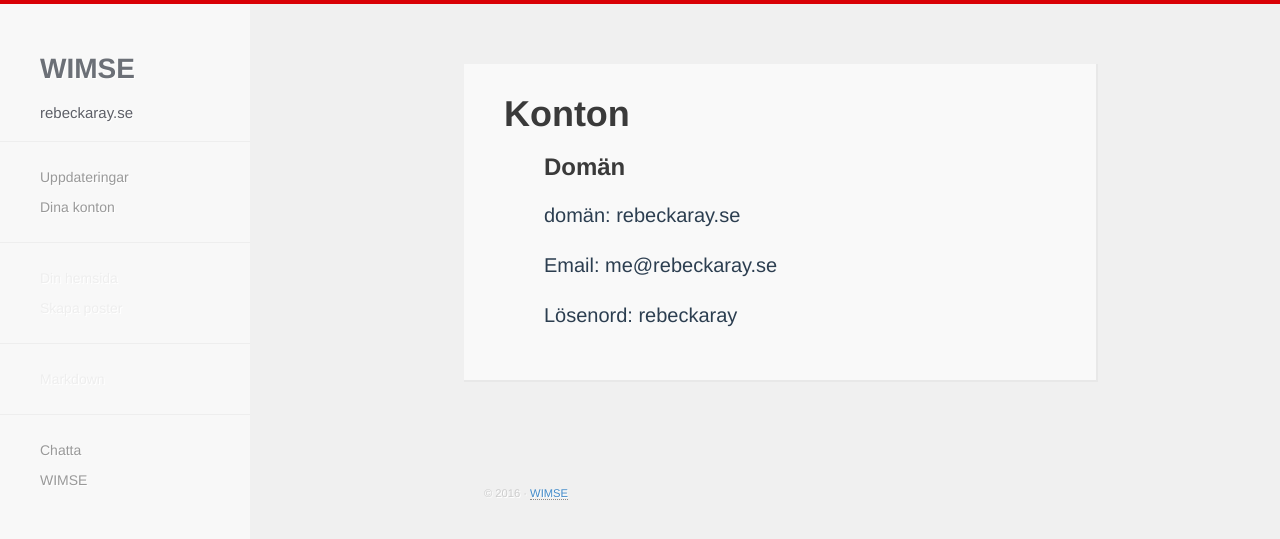
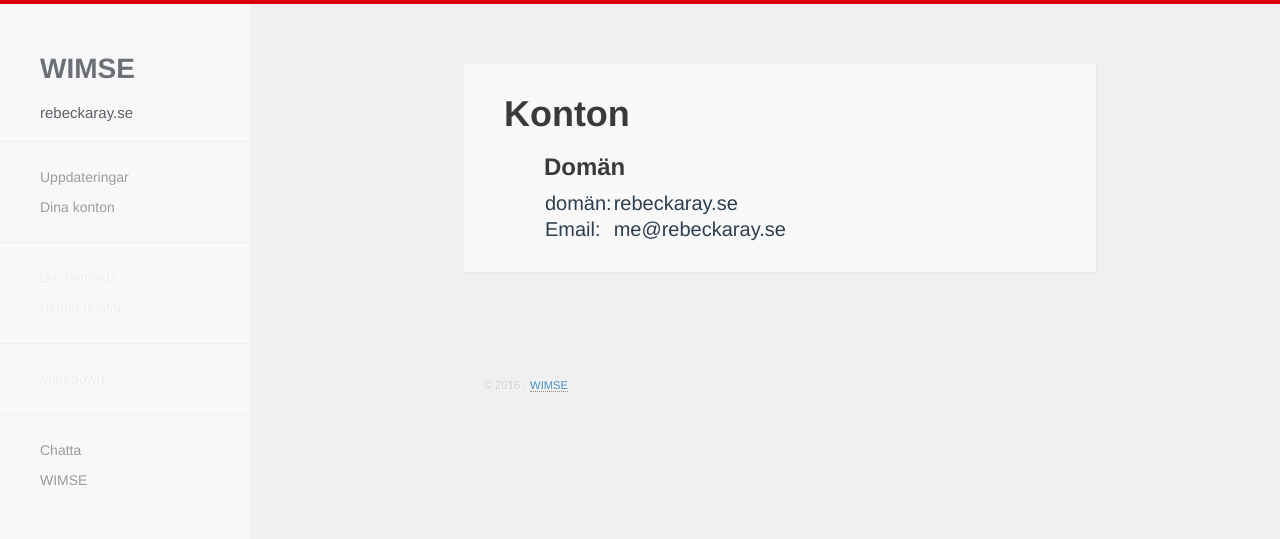
Before and after one commit to rebeckaray/rebeckaray.github.io, a Jekyll site: the page built from accounts.html, in a window 1280 px wide. Shown: the top 539 px of the page. Built offline with Jekyll 4.4.1, drawn with Linux system fonts in a browser that asks for light colours; nearby versions of some CDN libraries; Markdown is read by kramdown in place of the engine named in the settings; some of the changed lines change nothing that is shown.

Commit message:
fiat med layout for accounts.html

```diff
--- a/accounts.html
+++ b/accounts.html
@@ -8,9 +8,10 @@ title: Accounts
 
     {% if site.domain_site %}
       <h3>Domän</h3>
-      <p>domän: {{ site.domain_site }} <br>
-        Email: {{ site.domain_email }} <br>
-        Lösenord: {{ site.domain_password }}</p>
+      <table>
+        <tr><td>domän: </td><td>{{ site.domain_site }}</td></tr>
+        <tr><td>Email: </td><td>{{ site.domain_email }}</td></tr>
+      </table>
     {% endif %}
 
     {% if site.github_account %}
--- a/css/hc.css
+++ b/css/hc.css
@@ -41,6 +41,9 @@ p
 {
   font-family:"Helvetica Neue", helvetica, "Open Sans", sans-serif;
   font-weight:200
+}
+table{
+  line-height: 120%;
 }
 
 .posts
```
Also changed, not shown: 2 other files.
